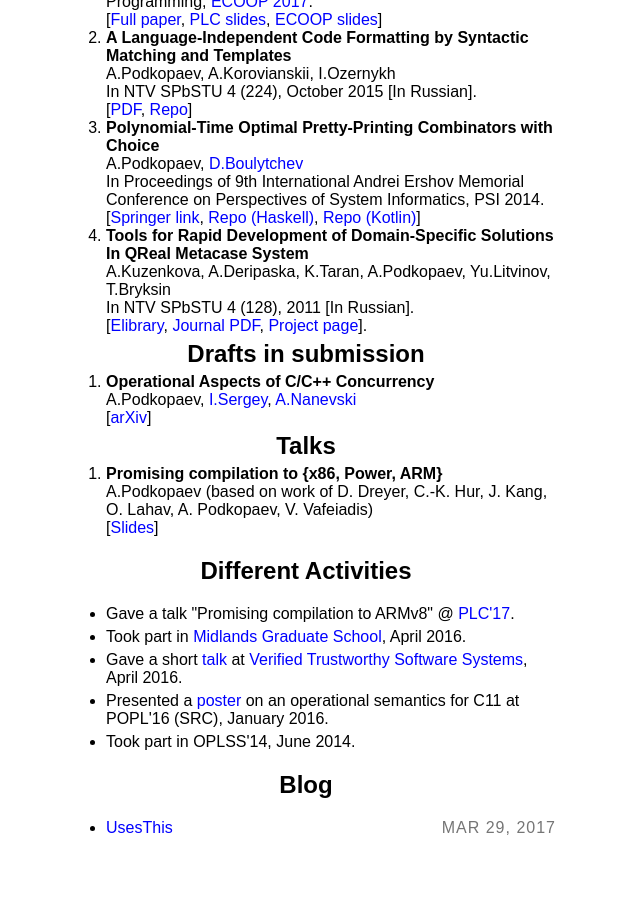
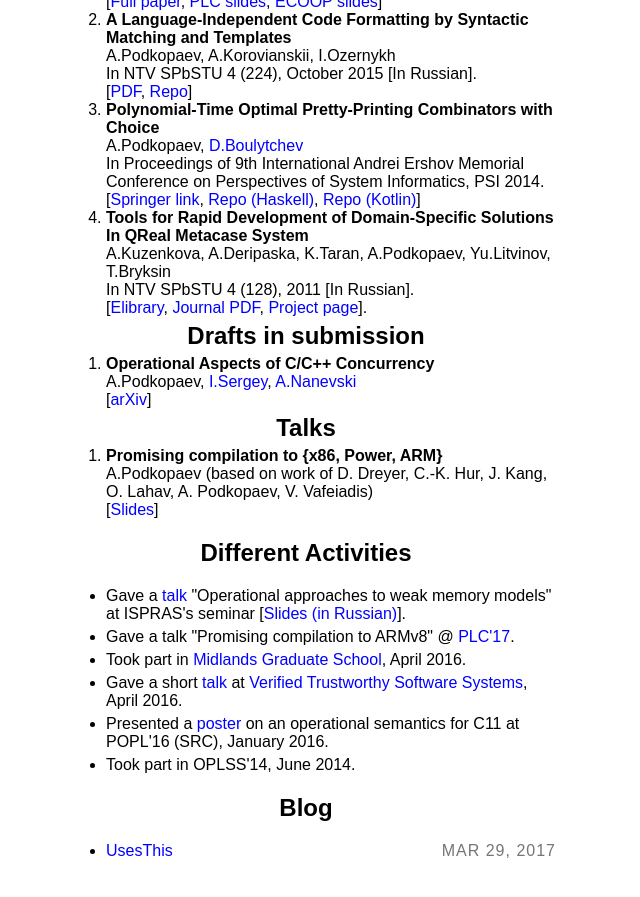
Before and after one commit to anlun/anlun.github.io, a Jekyll site: the page built from index.html, in a window 1280 px wide and 900 px high, scrolled down 1207 px. Shown: the top 897 px of the window, without its empty margins (334-974 px from the left). Built offline with Jekyll 4.4.1, drawn with Linux system fonts in a browser that asks for light colours; some web fonts are replaced; some of the changed text lies outside the part shown.

Commit message:
Added link to a ISP RAS's talk.

```diff
--- a/index.html
+++ b/index.html
@@ -177,6 +175,9 @@
 <section>
   <center><h1> Different Activities </h1></center>
   <ul>
+    <li>
+         Gave a <a href="http://sdat.ispras.ru/en/2017/10/16-%D0%BD%D0%BE%D1%8F%D0%B1%D1%80%D1%8F-%D0%9E%D0%BF%D0%B5%D1%80%D0%B0%D1%86%D0%B8%D0%BE%D0%BD%D0%BD%D1%8B%D0%B5-%D0%BC%D0%B5%D1%82%D0%BE%D0%B4%D1%8B-%D0%B2-%D0%BF%D1%80%D0%B8%D0%BB%D0%BE%D0%B6%D0%B5/">talk</a> "Operational approaches to weak memory models" at ISPRAS's seminar
+         [<a href="https://drive.google.com/open?id=1XJD6jQnhTVT-EaQkrCuIcWHVvDjn_RiF">Slides (in Russian)</a>]. </li>
     <li> Gave a talk "Promising compilation to ARMv8" @ <a href="http://plc.sfedu.ru/">PLC'17</a>. </li>
     <li> Took part in <a href="http://www.cs.bham.ac.uk/~pbl/mgs2016/">Midlands Graduate School</a>, April 2016. </li>
     <li> Gave a short <a href="https://drive.google.com/file/d/0B3UPtzTx9FB1aTdtTTBQRWxQRlk/view?usp=sharing">talk</a>
```
Also changed, not shown: other parts of index.html (+0 -2 lines).
